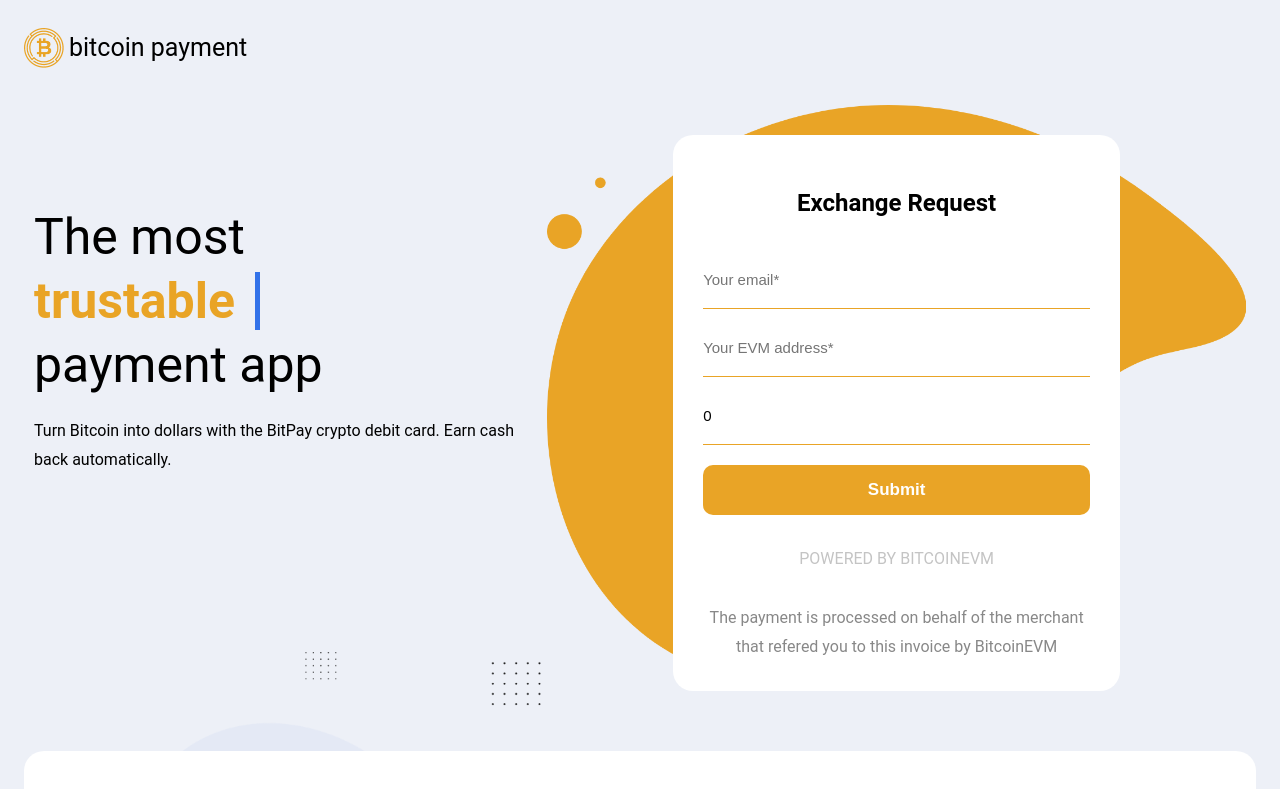
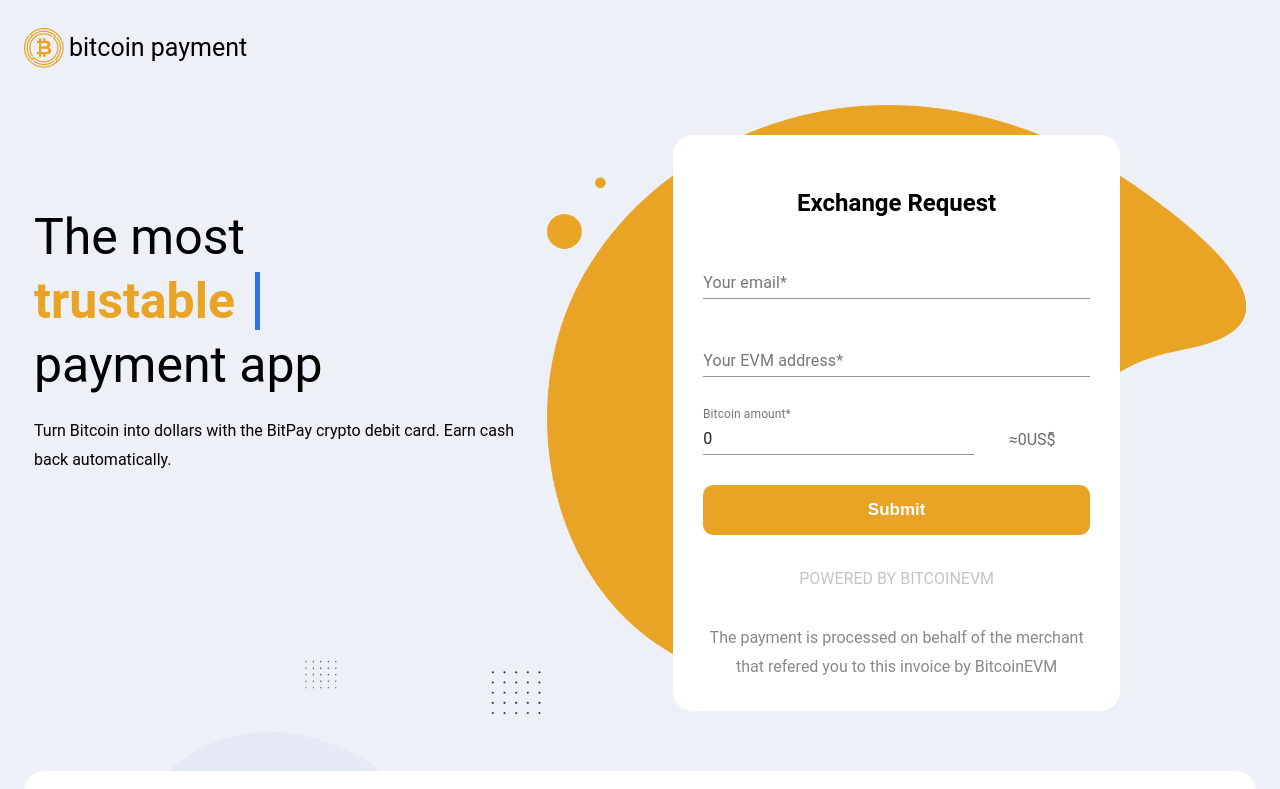
Before and after one commit to BigBen3918/bitcoin_payment_frontend, a React (Create React App) app: page / in a window 1280 px wide. Shown: the top 789 px of the page. Built offline with nearby package versions, Linux system fonts and the light colour scheme.

Commit message:
update: ui

```diff
--- a/package.json
+++ b/package.json
@@ -3,6 +3,7 @@
     "version": "0.1.0",
     "private": true,
     "dependencies": {
+        "@material-ui/core": "^4.12.4",
         "@testing-library/jest-dom": "^5.14.1",
         "@testing-library/react": "^13.0.0",
         "@testing-library/user-event": "^13.2.1",
--- a/src/assets/styles/common.scss
+++ b/src/assets/styles/common.scss
@@ -1091,6 +1091,9 @@ textarea.disabled {
 .middle {
     align-items: center;
 }
+.bottom {
+    align-items: flex-end;
+}
 .relative {
     position: relative;
 }
--- a/src/assets/styles/page/_index.scss
+++ b/src/assets/styles/page/_index.scss
@@ -120,15 +120,6 @@
         border-radius: 20px;
         width: 70%;
         text-align: center;
-
-        input {
-            outline: none;
-            border: none;
-            border-bottom: 1px solid var(--primary);
-            font-size: 15px;
-            padding: 20px 0;
-            width: 100%;
-        }
 
         button {
             width: 100%;
--- a/src/views/main.tsx
+++ b/src/views/main.tsx
@@ -8,6 +8,20 @@ import axios from "axios";
 import Content from "../components/content";
 import Feature from "../components/feature";
 import Footer from "../components/footer";
+import { TextField, withStyles } from "@material-ui/core";
+
+const CssTextField = withStyles({
+    root: {
+        "& label.Mui-focused": {
+            color: "orange",
+        },
+        "& .MuiInput-underline:after": {
+            borderBottomColor: "orange",
+        },
+        width: "100%",
+        flex: "1 1 70%",
+    },
+})(TextField);
 
 export default function Main() {
     const navigate = useNavigate();
@@ -128,36 +142,51 @@ export default function Main() {
                         <div className="modal">
                             <div className="info_modal">
                                 <h3>Exchange Request</h3>
-                                <input
+                                <CssTextField
                                     type={"email"}
-                                    placeholder="Your email*"
+                                    label="Your email*"
                                     value={email}
                                     onChange={(e: any) =>
                                         setEmail(e.target.value)
                                     }
                                 />
-                                <input
+                                <div className="spacer-10"></div>
+                                <CssTextField
                                     type={"text"}
-                                    placeholder="Your EVM address*"
+                                    label="Your EVM address*"
                                     value={address}
                                     onChange={(e: any) =>
                                         setAddress(e.target.value)
                                     }
                                 />
-                                <input
+                                <div className="spacer-10"></div>
+                                <div className="w100 flex center bottom pl-10">
+                                    <CssTextField
                                         type={"number"}
-                                    placeholder="Refound amount*"
+                                        label="Bitcoin amount*"
                                         value={amount}
                                         onChange={(e: any) =>
                                             setAmount(e.target.value)
                                         }
                                     />
-                                <p>
+                                    <p
+                                        style={{
+                                            color: "#6c6c6c",
+                                            flex: "1 1 30%",
+                                            wordBreak: "keep-all",
+                                        }}
+                                    >
                                         {amount > 0
-                                        ? StyledFloat(btcPrice * amount, 3) +
-                                          "$"
-                                        : null}
+                                            ? "≈" +
+                                              StyledFloat(
+                                                  btcPrice * amount,
+                                                  2
+                                              ).toLocaleString() +
+                                              "US$"
+                                            : "≈0US$͌"}
                                     </p>
+                                </div>
+                                <div className="spacer-10"></div>
                                 {loading ? (
                                     <button>Submitting...</button>
                                 ) : (
```
Also changed, not shown: 1 other file (tests, documents, lock files or other folders). Lines whose indentation alone changed are shown as unchanged.
